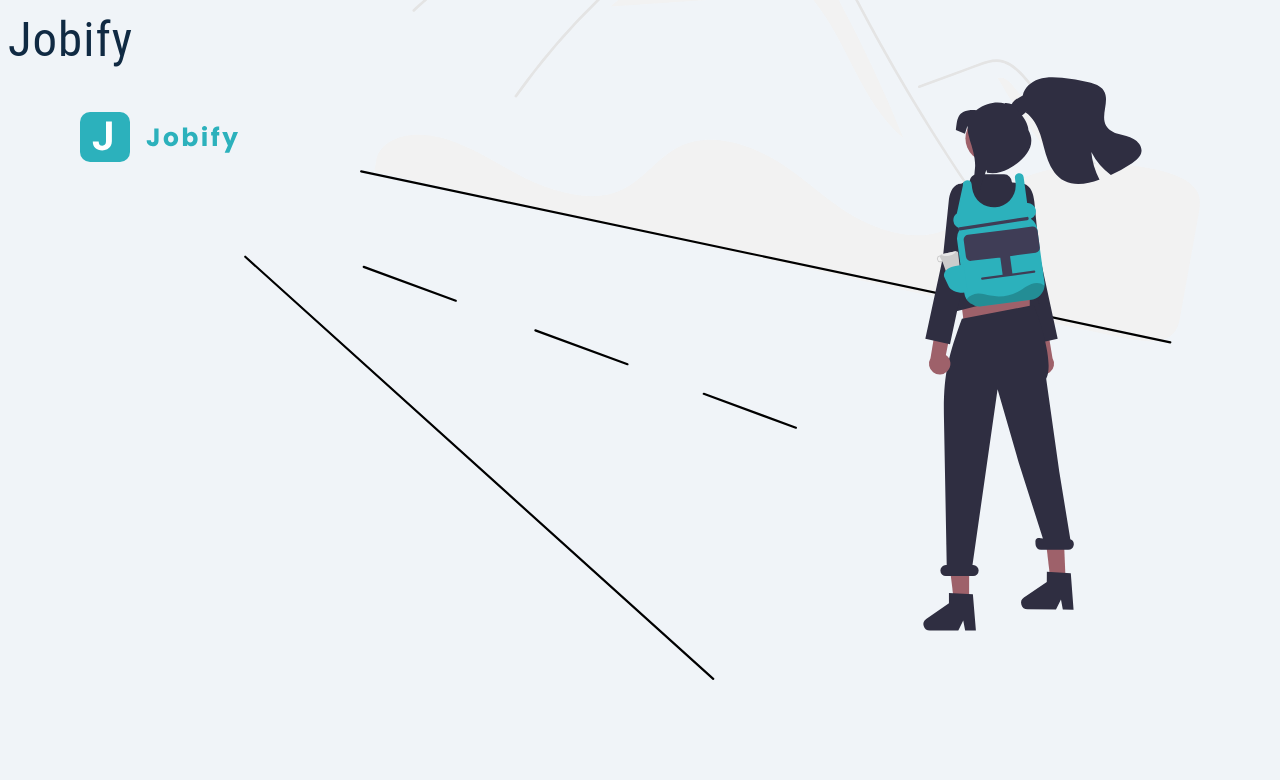
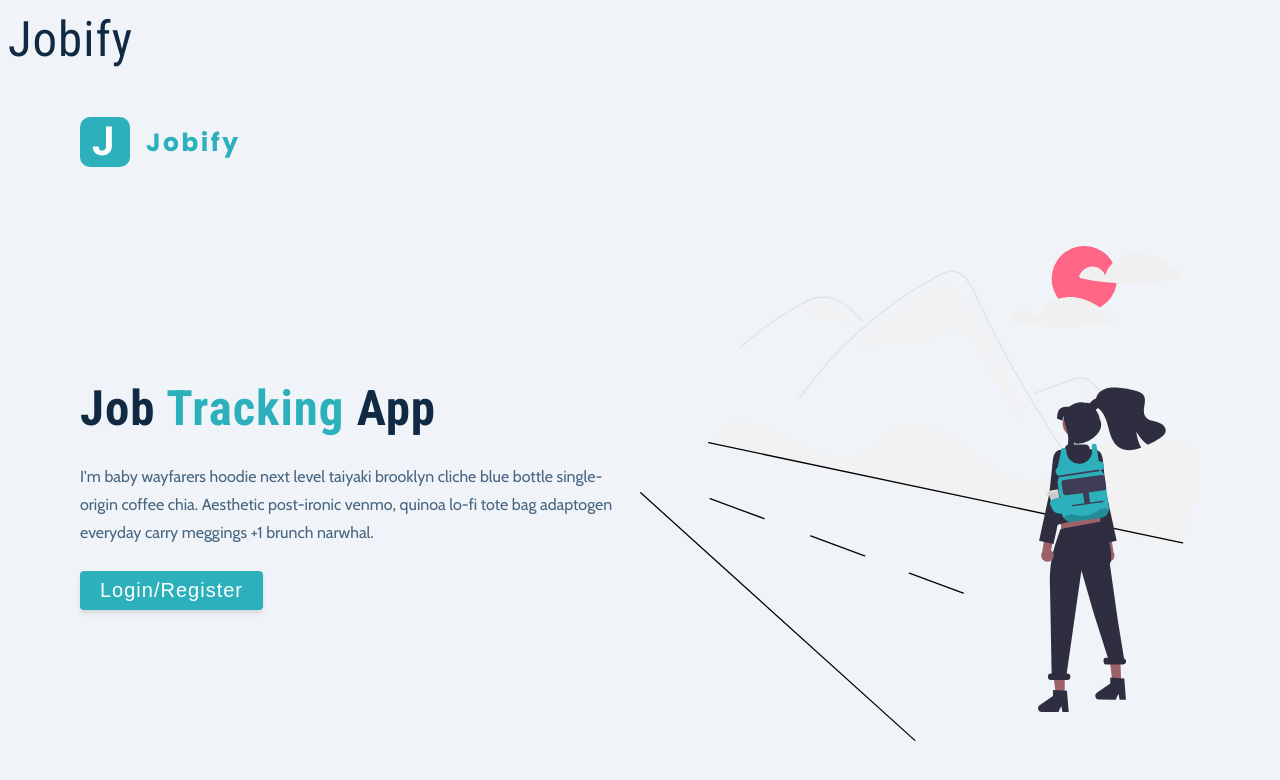
Before and after one commit to wilfred05777/jobify-mern-ts-02-19-2023, a React (Vite) app in the folder client/: page /landing in a window 1280 px wide. Shown: the top 780 px of the page. Built offline with nearby package versions, Linux system fonts and the light colour scheme.

Commit message:
16. Landing Page - Complete

```diff
--- a/client/src/index.css
+++ b/client/src/index.css
@@ -1,11 +1,12 @@
+/* fonts */
+@import url('https://fonts.googleapis.com/css2?family=Cabin&family=Roboto+Condensed:wght@400;700&display=swap');
+
 *,
 ::after,
 ::before {
   box-sizing: border-box;
 }
 
-/* fonts */
-@import url('https://fonts.googleapis.com/css2?family=Cabin&family=Roboto+Condensed:wght@400;700&display=swap');
 
 html {
   font-size: 100%;
--- a/client/src/pages/Landing/Landing.tsx
+++ b/client/src/pages/Landing/Landing.tsx
@@ -2,6 +2,8 @@
 import logo from '../../assets/images/logo.svg'
 import main from '../../assets/images/main.svg'
 import Link from 'react-router-dom'
+import './landing.css'
+
 import styled from 'styled-components'
 
 const Landing = () => {
@@ -33,12 +35,40 @@
 }
 
 const Wrapper = styled.main`
+  nav {
     width: var(--fluid-width);
     max-width: var(--max-width);
     margin: 0 auto;
     height: var(--nav-height);
     display: flex;
     align-items: center;
+  }
+  .page {
+    min-height: calc(100vh - var(--nav-height));
+    display: grid;
+    align-items: center;
+    margin-top: -3rem;
+  }
+  h1 {
+    font-weight: 700;
+    span {
+      color: var(--primary-500);
+    }
+  }
+  p {
+    color: var(--grey-600);
+  }
+  .main-img {
+    display: none;
+  }
+  @media (min-width: 992px) {
+    .page {
+      grid-template-columns: 1fr 1fr;
+    }
+    .main-img {
+      display: block;
+    }
+  }
 `
 
 export default Landing
```
Lines whose indentation alone changed are shown as unchanged.
